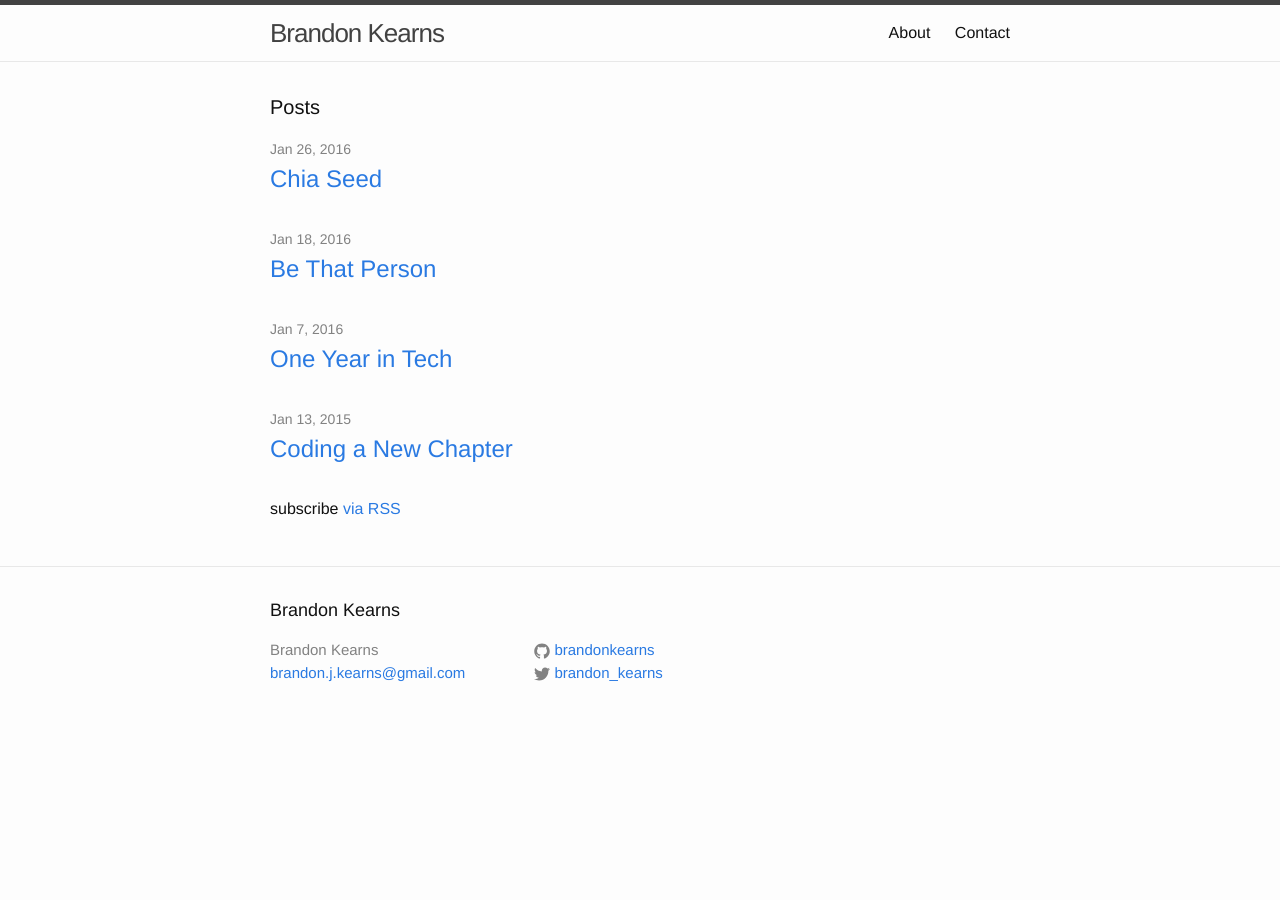
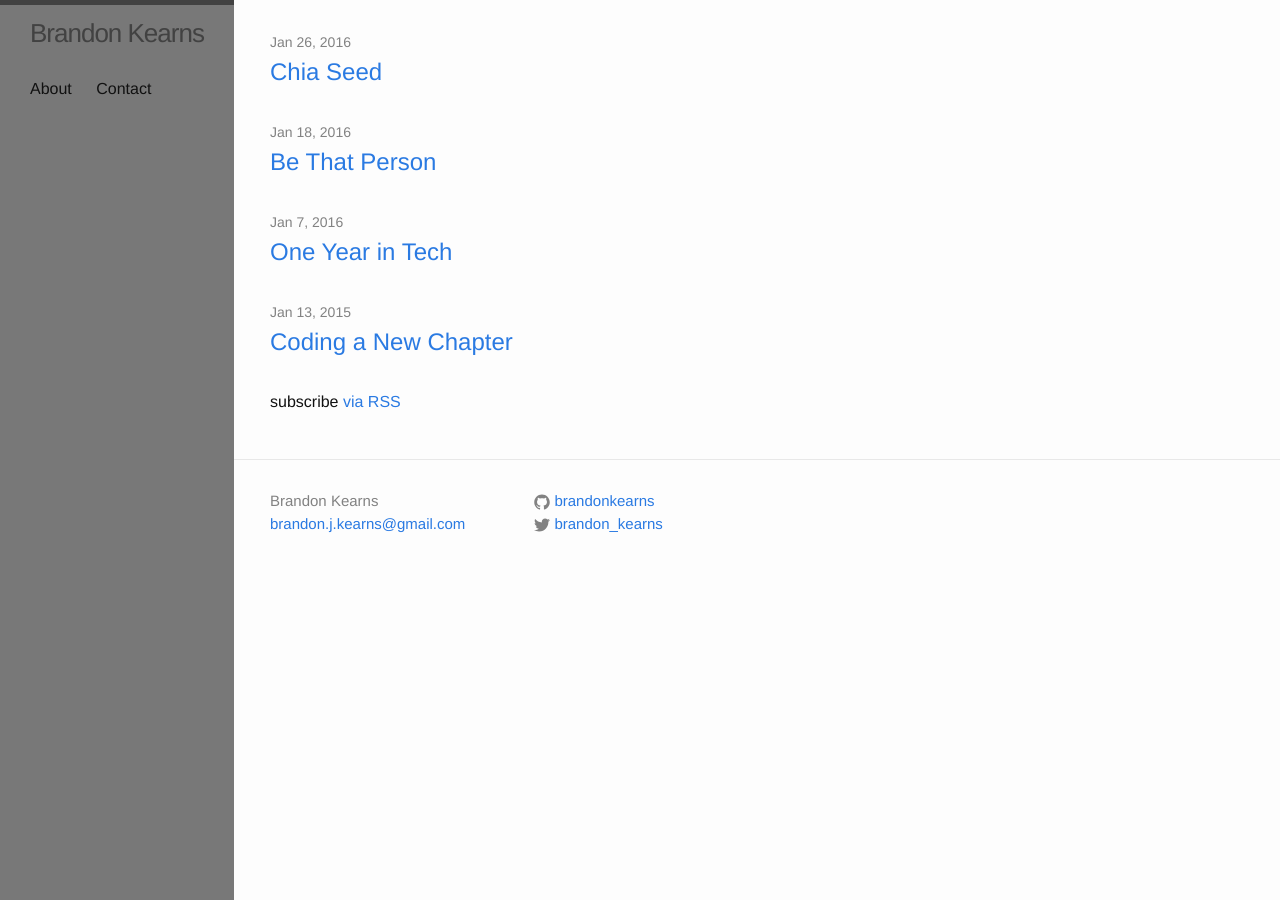
Before and after one commit to campbellkearns/archive_brandonkearns.github.io, a Jekyll site: the page built from index.html, in a window 1280 px wide. Built offline with Jekyll 4.4.1, drawn with Linux system fonts in a browser that asks for light colours.

Commit message:
Modify footer, change header to be a sidebar

```diff
--- a/_includes/footer.html
+++ b/_includes/footer.html
@@ -1,8 +1,6 @@
 <footer class="site-footer">
 
   <div class="wrapper">
-
-    <h2 class="footer-heading">{{ site.title }}</h2>
 
     <div class="footer-col-wrapper">
       <div class="footer-col footer-col-1">
--- a/_sass/_layout.scss
+++ b/_sass/_layout.scss
@@ -5,9 +5,18 @@
     border-top: 5px solid $grey-color-dark;
     border-bottom: 1px solid $grey-color-light;
     min-height: 56px;
+    position: fixed;
+    left: 0px;
+    background: #787878;
+    height: 100%;
 
     // Positioning context for the mobile navigation icon
-    position: relative;
+}
+
+@include media-query($on-palm) {
+    .site-header {
+        position: relative;
+    }
 }
 
 .site-title {
@@ -25,7 +34,7 @@
 }
 
 .site-nav {
-    float: right;
+//    float: right;
     line-height: 56px;
 
     .menu-icon {
--- a/index.html
+++ b/index.html
@@ -3,8 +3,6 @@ layout: default
 ---
 
 <div class="home">
-
-  <h1 class="page-heading">Posts</h1>
 
   <ul class="post-list">
     {% for post in site.posts %}
```
